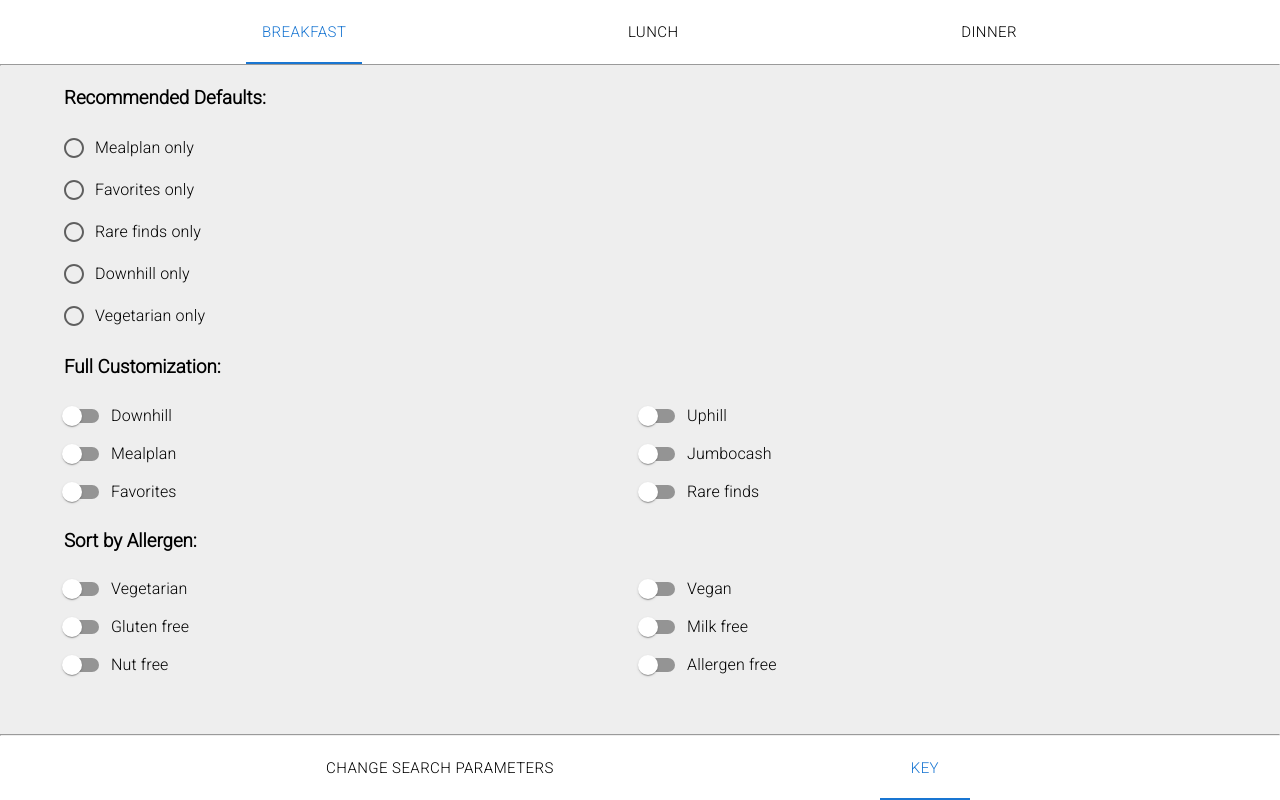
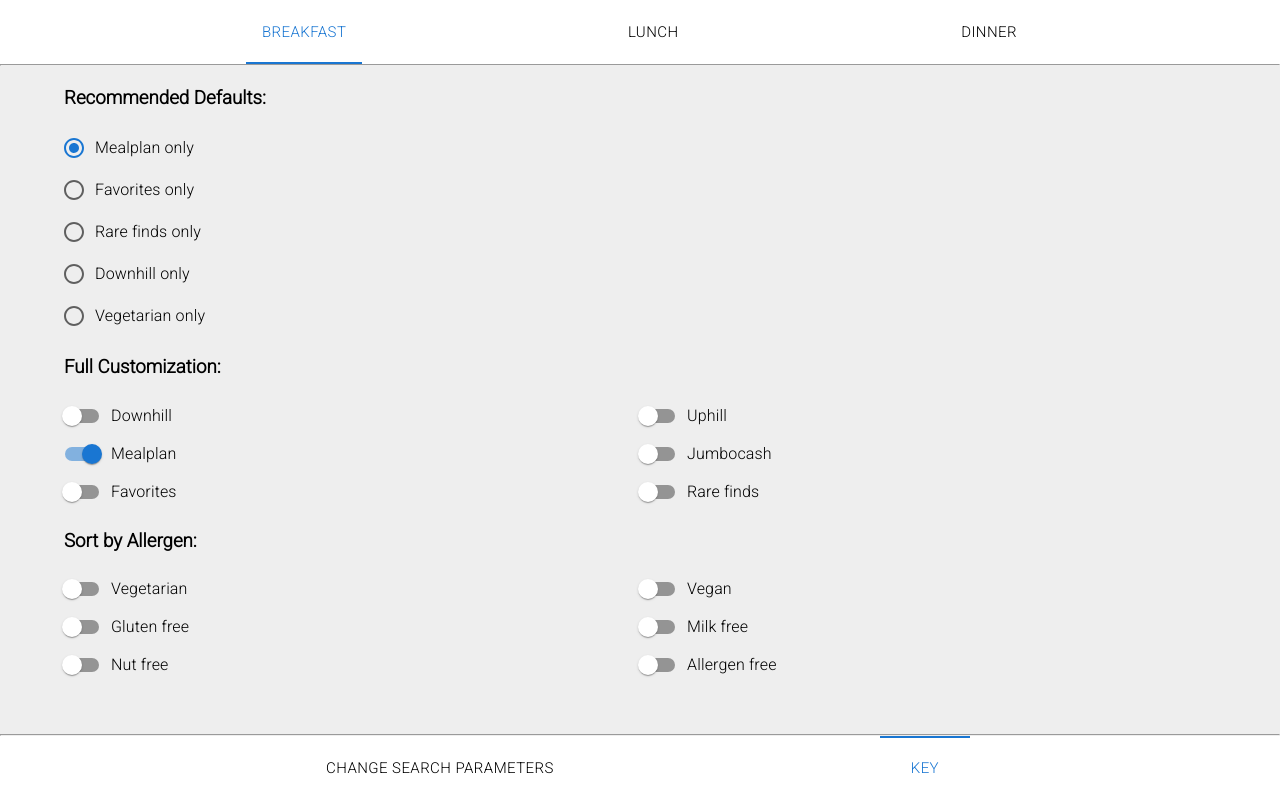
Before and after one commit to lucasdmaley/tufts-dining, a React (Create React App) app in the folder client/: page / in a window 1280 px wide. Both pictures are taken after a click on the tab "KEY". Built offline with nearby package versions, Linux system fonts and the light colour scheme; no server answers.

Commit message:
sliders reflect change in recommended default and bottom nav bar has slider on top

```diff
--- a/client/src/App.js
+++ b/client/src/App.js
@@ -12,6 +12,7 @@ import Menu from "./components/Menu";
 import Search from "./components/Search";
 import TopNavBar from "./components/TopNavBar";
 import BottomNavBar from "./components/BottomNavBar";
+import { StyledEngineProvider } from '@mui/material/styles';
 
 import { getAppState } from "./state"
 
@@ -24,17 +25,24 @@ function MainThing() {
     return <Search />;
 }
 
+function KeyConditional() {
+    return <div />
+}
+
 function App() {
   return (
+    <StyledEngineProvider injectFirst>
         <RecoilRoot>
             <Fragment>
                 <div className="container">
                     <TopNavBar />
                     <MainThing />
+                    <KeyConditional />
                     <BottomNavBar />
                 </div>
             </Fragment>
         </RecoilRoot>
+    </StyledEngineProvider>
   );
 }
 
--- a/client/src/components/BottomNavBar.css
+++ b/client/src/components/BottomNavBar.css
@@ -6,13 +6,17 @@
     color: black;
     weight: 400;
     width: 100%;
+    /* height: 9vh; */
     position: fixed;
-    bottom: 0;
+    bottom: 0px;
     /*justify-content: space-around; */
 }
 
 .TopBorder {
     background-color: gray;
     margin: 0px;
-     height: 0px; /* consider removing */
 }
+
+#bottom .MuiTabs-indicator {
+    bottom: 7.8vh;
+}
--- a/client/src/components/BottomNavBar.js
+++ b/client/src/components/BottomNavBar.js
@@ -7,26 +7,44 @@ import Tabs from '@mui/material/Tabs';
 import Tab from '@mui/material/Tab';
 import "./BottomNavBar.css";
 
-import { useSetRecoilState } from "recoil";
-import { appState } from "../state.js"
+import { useSetRecoilState, useRecoilValue } from "recoil";
+import { appState, getAppState } from "../state.js"
 
-export default function BottomNavBar() {
+const BottomNavBar = () => {
   const [value, setValue] = React.useState(0);
   const setAppState = useSetRecoilState(appState);
+  const currAppState = useRecoilValue(getAppState);
 
   const handleChange = (event, newValue) => {
-      console.log("handling bottom nav");
+    console.log("handling bottom nav");
     setAppState({ menu: false });
-    setValue(newValue);
+    console.log(currAppState);
+    setValue(newValue)
   };
 
+  const handleClick = () => {
+      if (value == 1) {
+          console.log("clicked key!");
+      }
+  }
+
+  // \/ didn't work, whole nav bar doesn't update onChange
+  // React.useEffect(() => {
+  //     console.log("bruh");
+  //     return () => {
+  //         console.log("hello");
+  //     };
+  // }, []);
+
   return (
-    <Box className="BottomNavBar" sx={{ width: '100%' }}>
+    <Box className="BottomNavBar" sx={{ width: '100%'}}>
       <hr className="TopBorder"/>
-      <Tabs value={value} onChange={handleChange} sx={{'& .MuiTabs-flexContainer': {justifyContent: 'space-evenly', }, }}>
+      <Tabs id="bottom" value={value} onChange={handleChange} onClick={handleClick} sx={{'& .MuiTabs-flexContainer': {justifyContent: 'space-evenly', }, }}>
         <Tab label="Change Search Parameters" sx={{height: '8vh', fontSize: '15px', color: 'rgba(0, 0, 0, 1)'}}/>
         <Tab label="Key" sx={{height: '8vh', fontSize: '15px', color: 'rgba(0, 0, 0, 1)'}}/>
       </Tabs>
     </Box>
   );
 }
+
+export default BottomNavBar;
--- a/client/src/components/Search.js
+++ b/client/src/components/Search.js
@@ -18,7 +18,14 @@ const Search = () => {
     const oldCustomizationState = useRecoilValue(getCustomizationState); //local customization state
 
     const handleDefaultChange = (event) => {
-        console.log(event.target.value);
+        let newCustomizationState = {};
+        let defaultKey = event.target.value.replace('_only', '');
+        newCustomizationState[defaultKey] = true;
+        for (const [key, value] of Object.entries(oldCustomizationState)) {
+            if (key != defaultKey)
+                newCustomizationState[key] = false;
+        }
+        setCustomization(newCustomizationState);
     };
 
     const handleCustomChange = (event) => {
@@ -35,6 +42,18 @@ const Search = () => {
     const ifChecked = (props) => {
         return oldCustomizationState[props];
     }
+
+    //ensures default value of radiogroup is accurate and responsive
+    const checkDefaultValue = () => {
+        let value = "";
+        if (oldCustomizationState.mealplan) value += "mealplan_only";
+        if (oldCustomizationState.favorites) value += "favorites_only";
+        if (oldCustomizationState.rare_finds) value += "rare_finds_only";
+        if (oldCustomizationState.downhill) value += "downhill_only";
+        if (oldCustomizationState.vegetarian) value += "vegetarian_only";
+        return value;
+    }
+
     //TODO: switch out the bottom 6 form control labels with the top 6 form control label format
 
     return (
@@ -42,7 +61,7 @@ const Search = () => {
             <Grid container>
                 <Grid item xs={12}>
                     <h3>Recommended Defaults:</h3>
-                    <RadioGroup defaultValue="mealplan" onChange={handleDefaultChange}>
+                    <RadioGroup defaultValue={checkDefaultValue} onChange={handleDefaultChange}>
                         <FormControlLabel value="mealplan_only" control={<Radio />} label="Mealplan only" />
                         <FormControlLabel value="favorites_only" control={<Radio />} label="Favorites only" />
                         <FormControlLabel value="rare_finds_only" control={<Radio />} label="Rare finds only" />
--- a/client/src/index.js
+++ b/client/src/index.js
@@ -2,7 +2,6 @@ import React from 'react';
 import ReactDOM from 'react-dom';
 import './index.css';
 import App from './App';
-//import { RecoilRoot } from 'recoil';
 
 ReactDOM.render(
     <React.StrictMode>
--- a/client/src/state.js
+++ b/client/src/state.js
@@ -23,7 +23,7 @@ export const customizationState = atom({
         meal_time: 'Breakfast',
         downhill: false,
         uphill: false,
-        mealplan: false,
+        mealplan: true,
         jumbocash: false,
         favorites: false,
         rare_finds: false,
```
Lines whose indentation alone changed are shown as unchanged.
